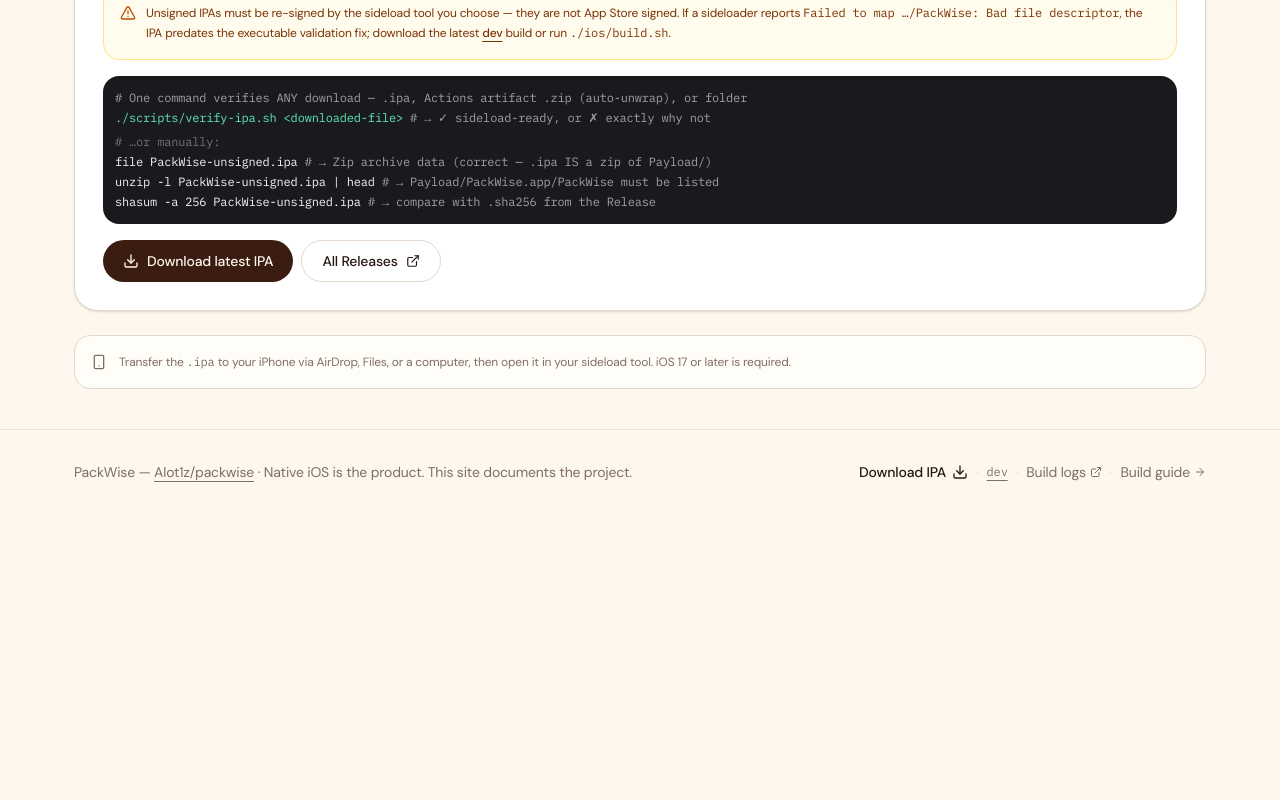
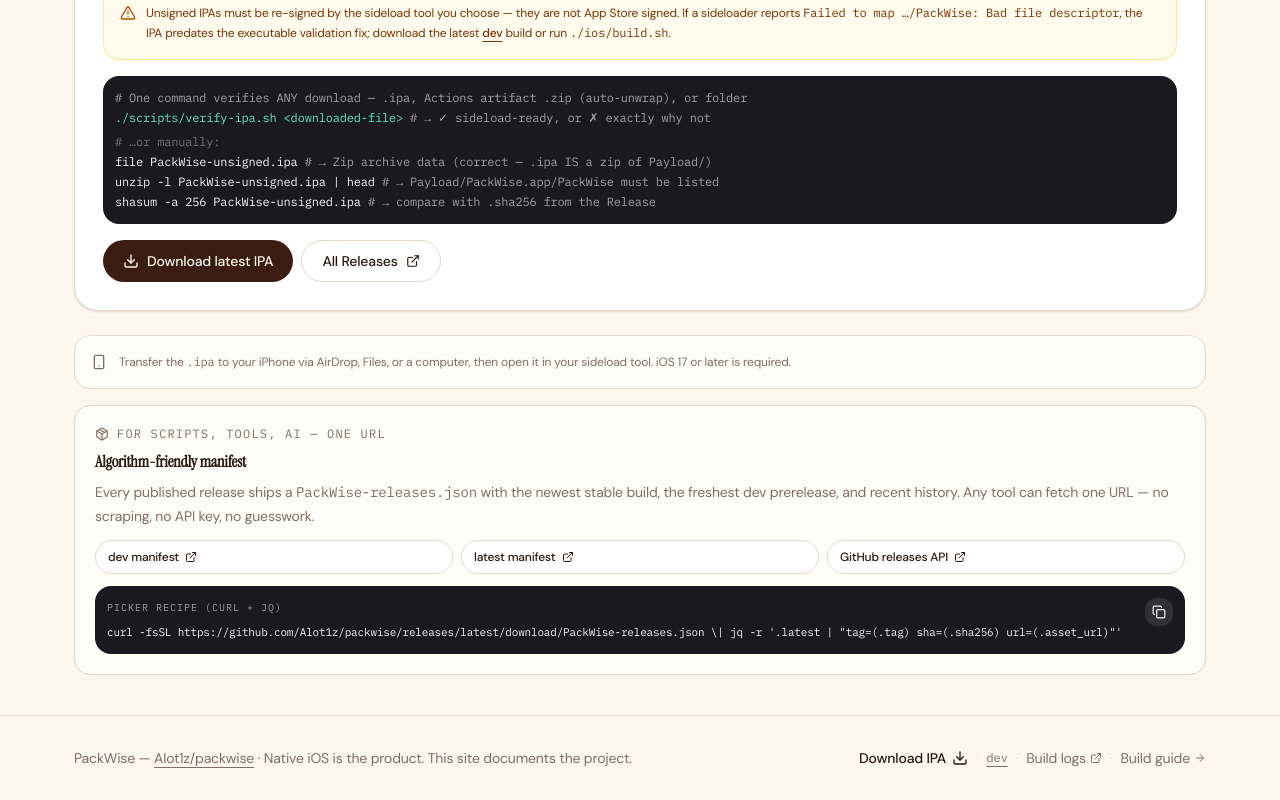
Before and after one commit to Alot1z/packwise, a React (Vite) app: page /download in a window 1280 px wide. Shown: the part 1037-1837 px from the top of the page. Before the commit the page ends 1551 px from the top, so only its background shows below. Built offline with nearby package versions, Linux system fonts and the light colour scheme; no server answers; what @convex-dev/auth would draw is missing.

Commit message:
Freebuff: But freebuff auto sync to the github repo and we fully de...

```diff
--- a/src/pages/Download.tsx
+++ b/src/pages/Download.tsx
@@ -132,6 +132,23 @@
           <Smartphone className="size-4 shrink-0 mt-0.5" />
           <span>Transfer the <span className="font-mono">.ipa</span> to your iPhone via AirDrop, Files, or a computer, then open it in your sideload tool. iOS 17 or later is required.</span>
         </div>
+
+        {/* Algorithm picker — one JSON teaches any AI / script the project */}
+        <div className="mt-4 rounded-2xl border border-border bg-card p-5">
+          <div className="flex items-center gap-2 text-xs font-mono uppercase tracking-widest text-muted-foreground"><Package className="size-3.5" /> For scripts, tools, AI — one URL</div>
+          <div className="font-semibold mt-2" style={serif}>Algorithm-friendly manifest</div>
+          <p className="text-sm leading-6 text-muted-foreground mt-1.5">
+            Every published release ships a <span className="font-mono">PackWise-releases.json</span> with the newest stable build, the freshest dev prerelease, and recent history. Any tool can fetch one URL &mdash; no scraping, no API key, no guesswork.
+          </p>
+          <div className="mt-3 grid sm:grid-cols-3 gap-2">
+            <a href={LIVE_RELEASE_DEV + '/download/PackWise-releases.json'} target="_blank" rel="noreferrer" className="inline-flex items-center gap-1.5 text-xs font-medium px-3 py-2 rounded-full border border-border bg-white">dev manifest <ExternalLink className="size-3" /></a>
+            <a href={LIVE_RELEASE_LATEST + '/download/PackWise-releases.json'} target="_blank" rel="noreferrer" className="inline-flex items-center gap-1.5 text-xs font-medium px-3 py-2 rounded-full border border-border bg-white">latest manifest <ExternalLink className="size-3" /></a>
+            <a href="https://api.github.com/repos/Alot1z/packwise/releases" target="_blank" rel="noreferrer" className="inline-flex items-center gap-1.5 text-xs font-medium px-3 py-2 rounded-full border border-border bg-white">GitHub releases API <ExternalLink className="size-3" /></a>
+          </div>
+          <div className="mt-3">
+            <CopyBlock label="Picker recipe (curl + jq)" text={`curl -fsSL https://github.com/Alot1z/packwise/releases/latest/download/PackWise-releases.json \\| jq -r '.latest | "tag=\(.tag) sha=\(.sha256) url=\(.asset_url)"'`} />
+          </div>
+        </div>
       </section>
 
       <SiteFooter />
```
Also changed, not shown: .gitea/workflows/ios.yml, wiki/Changelog.md, 2 other files (tests, documents, lock files or other folders).
